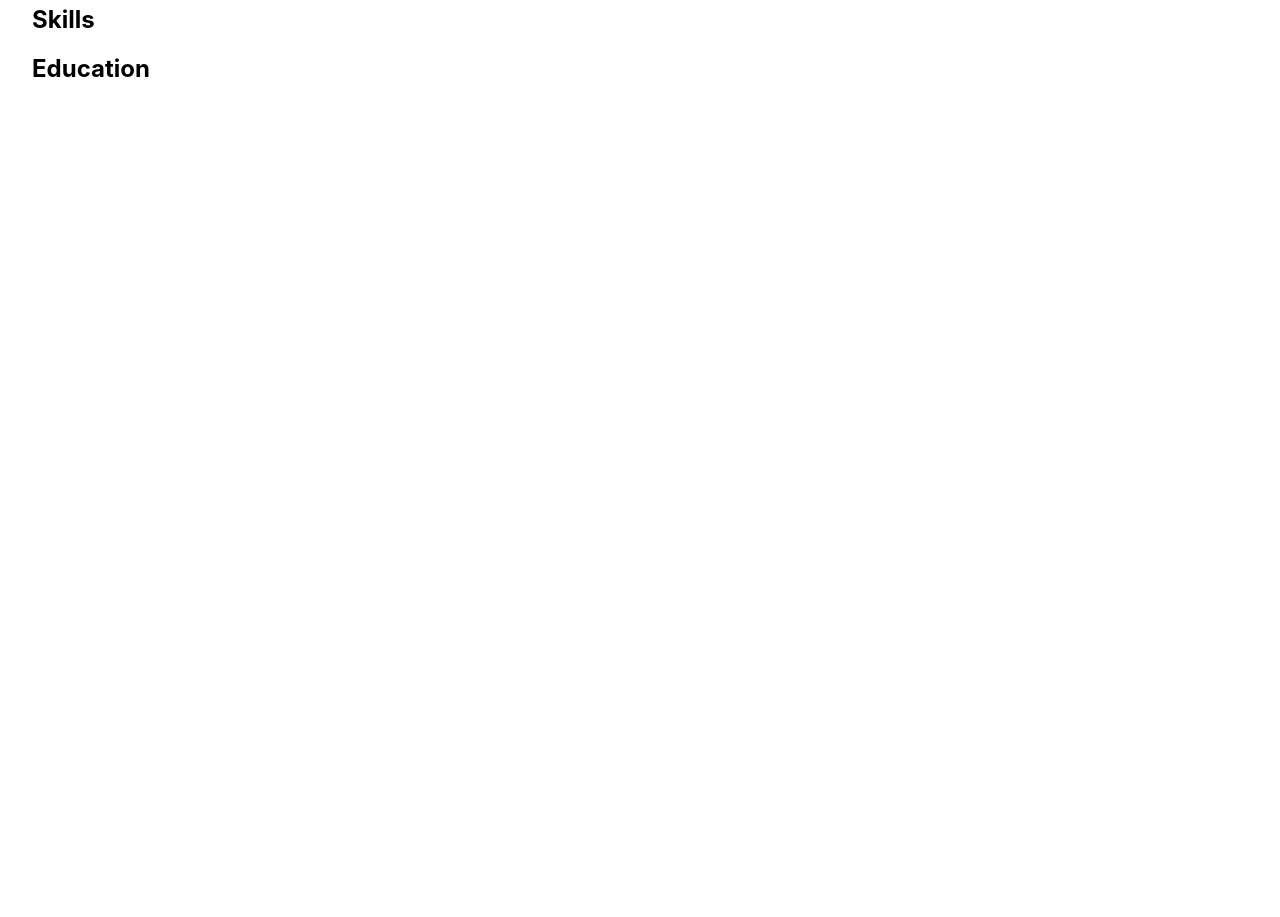
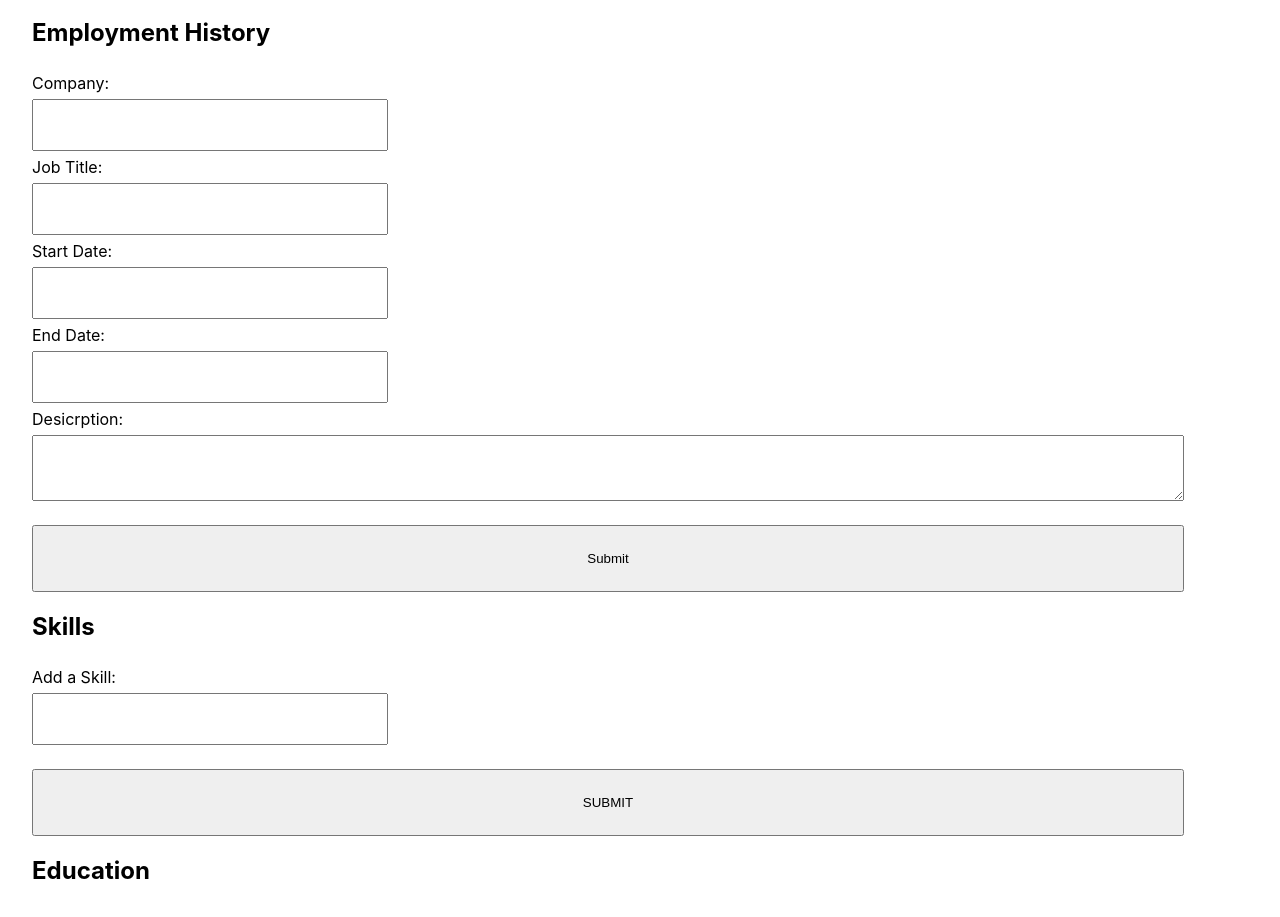
Before and after one commit to craigjtwigg/cv-app, a React (Create React App) app: page / in a window 1280 px wide. Shown: the part 712-1629 px from the top of the page. Before the commit the page ends 827 px from the top, so only its background shows below. Built offline with nearby package versions, Linux system fonts and the light colour scheme.

Commit message:
employment history and skills categories added

```diff
--- a/src/App.js
+++ b/src/App.js
@@ -27,7 +27,23 @@ export default class App extends Component {
           profile: '',
         },
         profileStore: [],
-      }
+      },
+      employmentHistory: {
+        employmentHistoryInput: {
+          company: '',
+          title: '',
+          start: '',
+          end: '',
+          description: '',
+        },
+        employmentHistoryStore: [],
+      },
+      skills: {
+        skillsInput: {
+          skill: '',
+        },
+        skillsStore: [],
+      },
     };
 
     this.updateInputState = this.updateInputState.bind(this);
--- a/src/components/EmploymentHistory.js
+++ b/src/components/EmploymentHistory.js
@@ -7,6 +7,115 @@ export default class EmploymentHistory extends Component {
                 <h2 className="section-header">
                     Employment History
                 </h2>
+
+                        <form
+          onSubmit={(e) =>
+            this.props.submitInputState(e, e.target.dataset.category)
+          }
+          data-category="employmentHistory"
+          data-section="employmentHistoryInput"
+          className="input-form"
+          id="employmentHistoryForm"
+        >
+          <label htmlFor="employmentHistoryCompanyInput">Company: </label>
+          <input
+            type="text"
+            onChange={(e) =>
+              this.props.updateInputState(
+                e,
+                e.target.dataset.category,
+                e.target.dataset.field
+              )
+            }
+            data-category="employmentHistory"
+            data-section="employmentHistoryInput"
+            data-field="company"
+            className="input-field"
+            id="employmentHistoryCompanyInput"
+          />
+
+          <label htmlFor="employmentHistoryTitleInput">Job Title: </label>
+          <input
+            type="text"
+            onChange={(e) =>
+              this.props.updateInputState(
+                e,
+                e.target.dataset.category,
+                e.target.dataset.field
+              )
+            }
+            data-category="employmentHistory"
+            data-section="employmentHistoryInput"
+            data-field="title"
+            className="input-field"
+            id="employmentHistoryTitleInput"
+          />
+
+          <label htmlFor="employmentHistoryStartInput">Start Date: </label>
+          <input
+            type="text"
+            onChange={(e) =>
+              this.props.updateInputState(
+                e,
+                e.target.dataset.category,
+                e.target.dataset.field
+              )
+            }
+            data-category="employmentHistory"
+            data-section="employmentHistoryInput"
+            data-field="start"
+            className="input-field"
+            id="employmentHistoryStartInput"
+          />
+
+                    <label htmlFor="employmentHistoryEndInput">End Date: </label>
+          <input
+            type="text"
+            onChange={(e) =>
+              this.props.updateInputState(
+                e,
+                e.target.dataset.category,
+                e.target.dataset.field
+              )
+            }
+            data-category="employmentHistory"
+            data-section="employmentHistoryInput"
+            data-field="end"
+            className="input-field"
+            id="employmentHistoryStartInput"
+          />
+
+          <label htmlFor="employmentHistoryDescriptionInput">Desicrption: </label>
+
+                    <textarea
+            onChange={(e) =>
+              this.props.updateInputState(
+                e,
+                e.target.dataset.category,
+                e.target.dataset.field
+              )
+            }
+            data-category="employmentHistory"
+            data-section="employmentHistoryInput"
+            data-field="description"
+            className="input-field"
+            id="employmentHistoryDescriptionInput"
+            rows="4"
+            cols="50"
+          ></textarea>
+
+
+          <button
+            type="submit"
+            data-category="employmentHistory"
+            data-section="employmentHistoryInput"
+            className="section-submit-button"
+            id="employmentHistorySubmitButton"
+          >
+            Submit
+          </button>
+        </form>
+
             </div>
         )
     }
--- a/src/components/Skills.js
+++ b/src/components/Skills.js
@@ -7,6 +7,44 @@ export default class Skills extends Component {
                 <h2 className="section-header">
                     Skills
                 </h2>
+
+        <form
+          onSubmit={(e) =>
+            this.props.submitInputState(e, e.target.dataset.category)
+          }
+          data-category="skills"
+          data-section="skillsInput"
+          className="input-form"
+          id="skillsForm"
+        >
+
+               <label htmlFor="skillsInput">Add a Skill: </label>
+          <input type="text"
+            onChange={(e) =>
+              this.props.updateInputState(
+                e,
+                e.target.dataset.category,
+                e.target.dataset.field
+              )
+            }
+            id="skillsInput"
+            name="skillsInput"
+            data-category="skills"
+            data-section="skillsInput"
+            data-field="skill"
+            className="input-field"
+          ></input>
+
+          <button
+            type="submit"
+            className="section-submit-button"
+            id="skillsSubmitButton"
+            data-category="skills"
+            data-section="skillsInput"
+          >
+            SUBMIT
+          </button>
+        </form>
             </div>
         )
     }
--- a/src/styles/App.css
+++ b/src/styles/App.css
@@ -4,7 +4,7 @@
   text-align: center;
 }
 
-#personalDetailsForm {
+.input-form {
   display: flex;
   flex-direction: column;
   width: 90vw;
```
